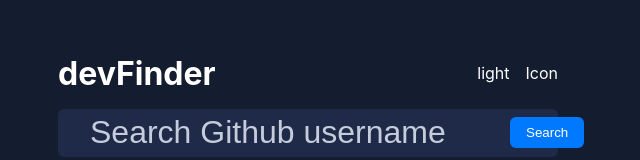
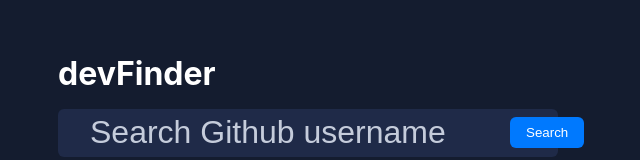
Before and after one commit to JamesDa1/dev-finder, a React (Create React App) app: page / in a window 1280 px wide. Shown: the part 195-355 px from the top of the page, without its empty margins (332-972 px from the left). Built offline with nearby package versions, Linux system fonts and the light colour scheme; no server answers.

Commit message:
removed mode toggle,
Not yet implmenented

```diff
--- a/src/App.js
+++ b/src/App.js
@@ -31,10 +31,7 @@ function App() {
     <div className="App">
       <header>
         <h1>devFinder</h1>
-        <div className="modeToggle">
-          <p>light</p>
-          <p>Icon</p>
-        </div>
+        {/* <div className="modeToggle"></div> */}
       </header>
       <section className="searchField">
         <label htmlFor="search"></label>
```
